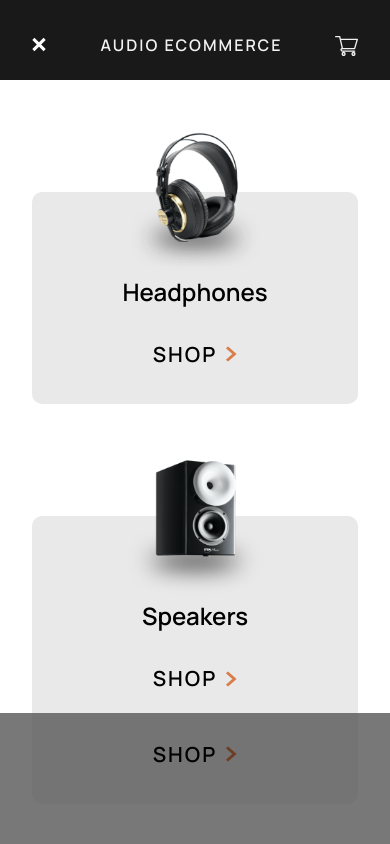
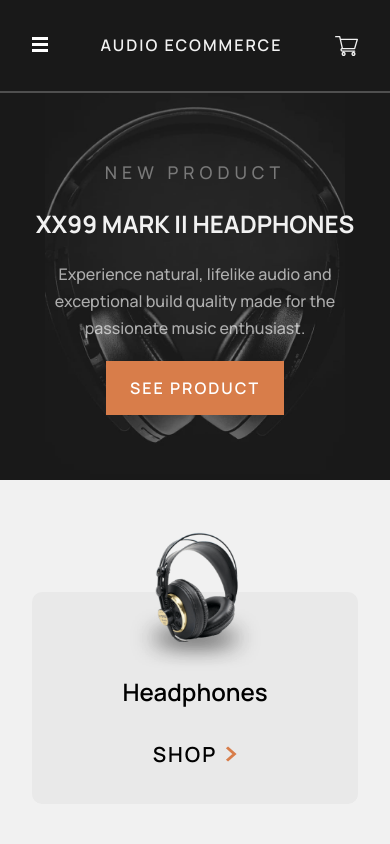
Before and after one commit to Dmitriy24S/audio-ecommerce-app, a Next.js app: page / in a window 390 px wide. Shown: the top 844 px of the page. Built offline with nearby package versions, Linux system fonts and the light colour scheme.

Commit message:
fix: mobile nav menu: hide backdrop on desktop

```diff
--- a/src/components/Navbar/Navbar.module.css
+++ b/src/components/Navbar/Navbar.module.css
@@ -52,6 +52,7 @@
   overflow-y: auto;
 }
 .backdrop {
+  display: block;
   position: fixed;
   z-index: 1;
   top: 5rem;
@@ -62,6 +63,9 @@
 }
 @media (min-width: 950px) {
   .navMenu {
+    display: none;
+  }
+  .backdrop {
     display: none;
   }
   .list {
--- a/src/components/Navbar/Navbar.tsx
+++ b/src/components/Navbar/Navbar.tsx
@@ -5,7 +5,7 @@ import Categories from '../Home/Categories/Categories'
 import styles from './Navbar.module.css'
 
 const Navbar = () => {
-  const [isMenuOpen, setIsMenuOpen] = useState(true)
+  const [isMenuOpen, setIsMenuOpen] = useState(false)
 
   const toggleMenu = () => {
     setIsMenuOpen((prev) => !prev)
```
